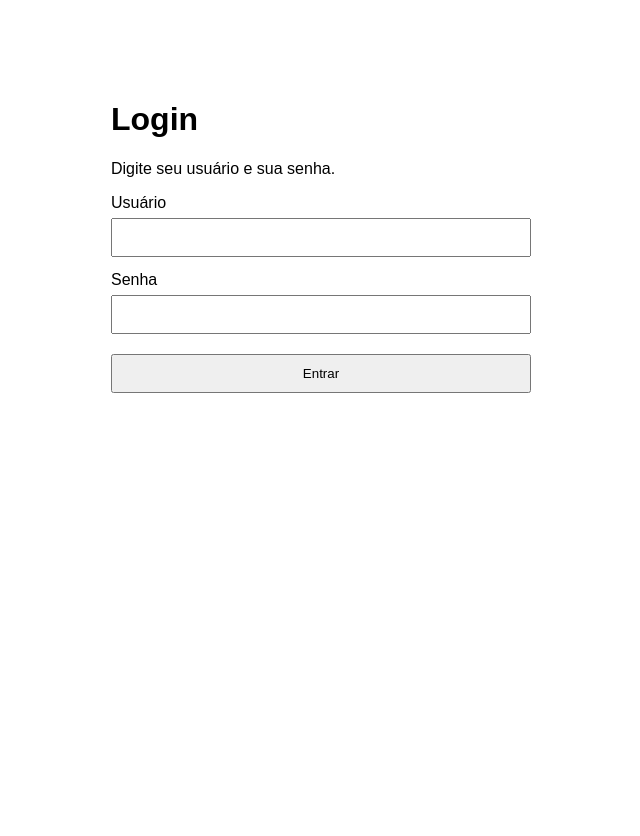
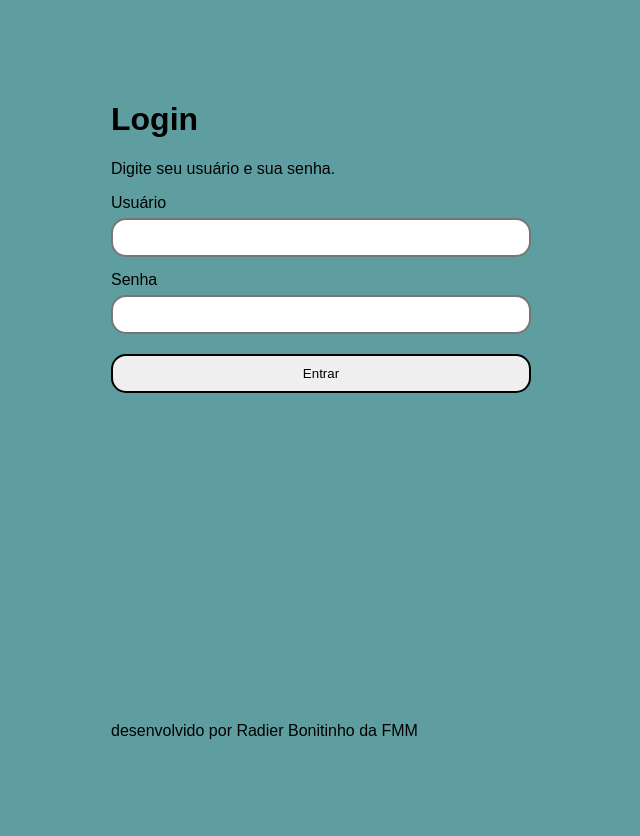
Before and after one commit to RadierFalk/comp-grafica-API, a Flask app: page / in a window 1280 px wide. Shown: the whole page, without its empty margins (319-959 px from the left). Before the commit the page ends 393 px from the top, so only its background shows below. Run offline with Flask 3, Linux system fonts and the light colour scheme.

Commit message:
empirikitando o codigo

```diff
--- a/app.py
+++ b/app.py
@@ -6,8 +6,8 @@ app = Flask(__name__)
 app.secret_key = os.getenv("SECRET_KEY", "chave-apenas-para-aula")
 
 # Credenciais apenas para demonstração.
-USUARIO_CORRETO = os.getenv("APP_USER", "radier")
-SENHA_CORRETA = os.getenv("APP_PASSWORD", "leticia")
+USUARIO_CORRETO = os.getenv("APP_USER",)
+SENHA_CORRETA = os.getenv("APP_PASSWORD",)
 
 
 @app.route("/", methods=["GET", "POST"])
--- a/templates/bem_vindo.html
+++ b/templates/bem_vindo.html
@@ -5,7 +5,7 @@
     <meta name="viewport" content="width=device-width, initial-scale=1.0">
     <title>Bem-vindo</title>
     <style>
-        body { font-family: Arial, sans-serif; max-width: 600px; margin: 60px auto; padding: 20px; }
+        body { font-family: Arial, sans-serif; max-width: 600px; margin: 60px auto; padding: 20px; background-color: cornflowerblue;}
         a { display: inline-block; margin-top: 20px; }
     </style>
 </head>
--- a/templates/login.html
+++ b/templates/login.html
@@ -5,9 +5,10 @@
     <meta name="viewport" content="width=device-width, initial-scale=1.0">
     <title>Login</title>
     <style>
-        body { font-family: Arial, sans-serif; max-width: 420px; margin: 60px auto; padding: 20px; }
-        input, button { width: 100%; box-sizing: border-box; padding: 10px; margin: 6px 0 14px; }
+        body { font-family: Arial, sans-serif; max-width: 420px; margin: 60px auto; padding: 20px; background-color: cadetblue; }
+        input, button { width: 100%; box-sizing: border-box; border-radius: 15px; border-style: solid ; padding: 10px; margin: 6px 0 14px; }
         .erro { color: #b00020; }
+        #footer {font-family: Arial, sans-serif; margin-top: 75%;}
     </style>
 </head>
 <body>
@@ -28,4 +29,7 @@
         <button type="submit">Entrar</button>
     </form>
 </body>
+<footer>
+    <p id="footer">desenvolvido por Radier Bonitinho da FMM</p>
+</footer>
 </html>
```
